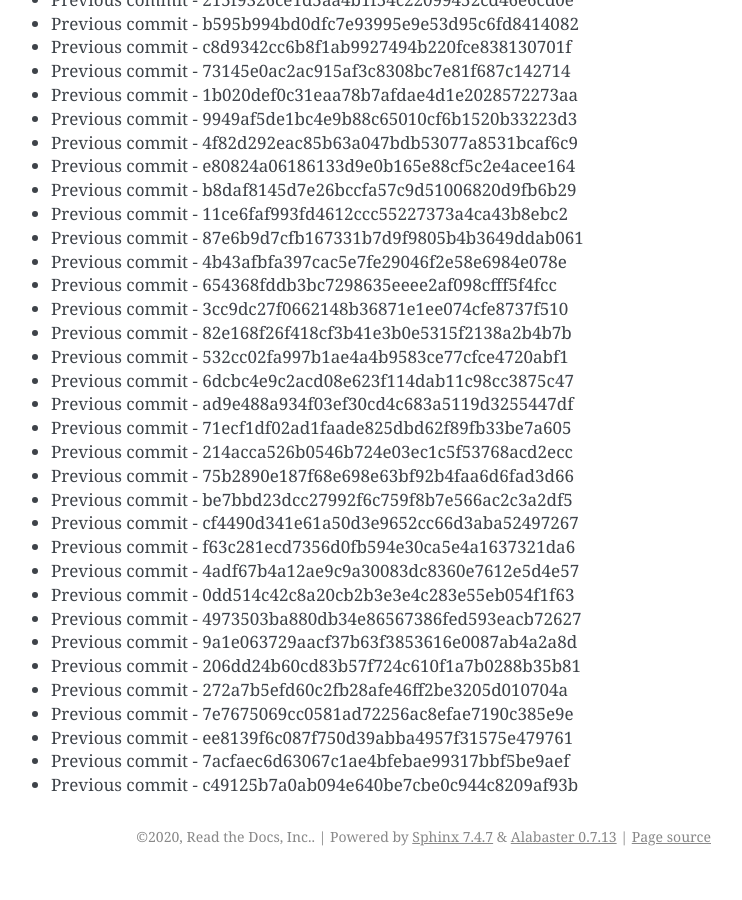
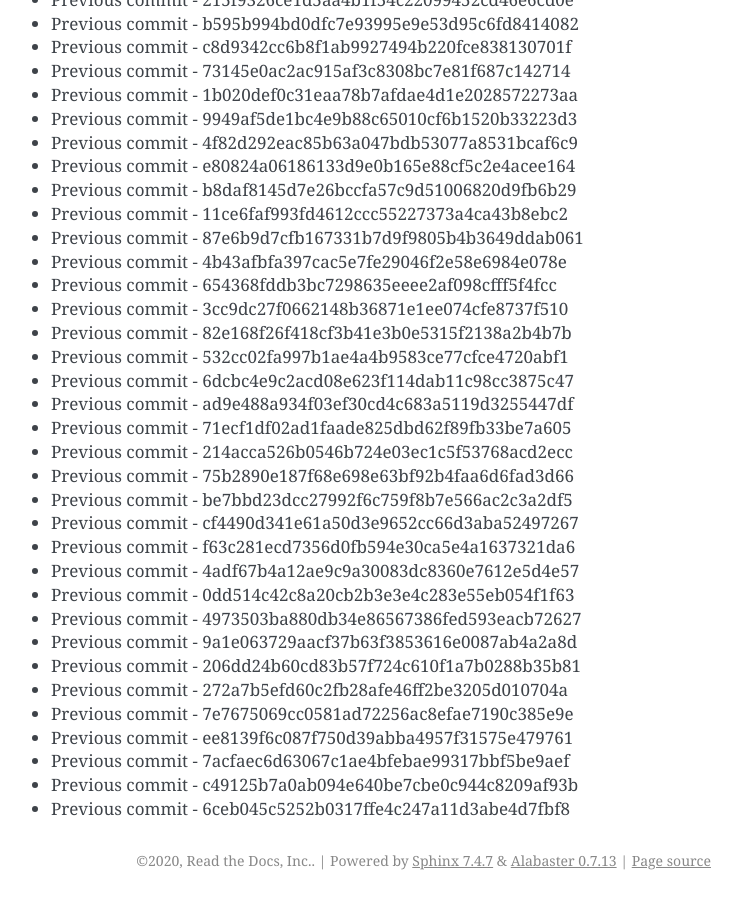
Before and after one commit to readthedocs/rtd-git-stresstest, a Sphinx documentation site: the page built from docs/updates.rst, in a window 1280 px wide and 900 px high, scrolled down 44204 px. Shown: the whole window, without its empty margins (399-1141 px from the left). Built offline with Sphinx 7.4.7, drawn with Linux system fonts in a browser that asks for light colours; before the commit the page ends 45080 px from its top, so only the background shows below that.

Commit message:
Generating commit from previous: 6ceb045c5252b0317ffe4c247a11d3abe4d7fbf8

```diff
--- a/docs/updates.rst
+++ b/docs/updates.rst
@@ -1889,3 +1889,4 @@ It can be tested for any performance characteristics.
 * Previous commit - ee8139f6c087f750d39abba4957f31575e479761
 * Previous commit - 7acfaec6d63067c1ae4bfebae99317bbf5be9aef
 * Previous commit - c49125b7a0ab094e640be7cbe0c944c8209af93b
+* Previous commit - 6ceb045c5252b0317ffe4c247a11d3abe4d7fbf8
```
